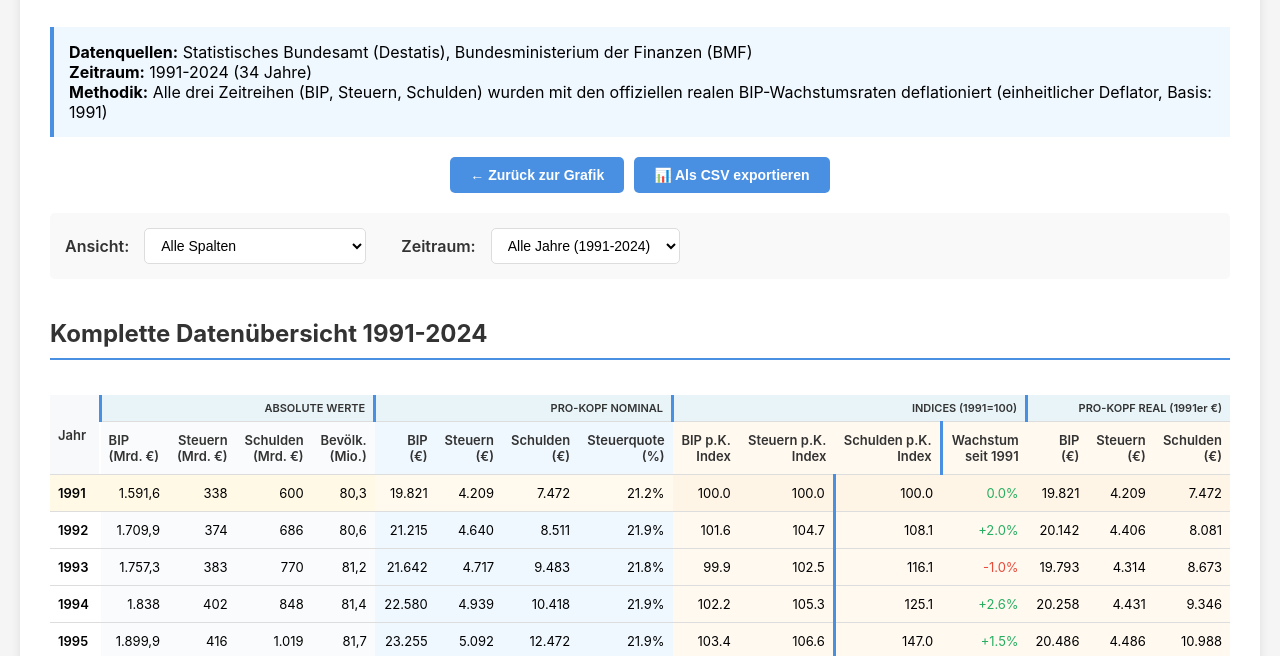
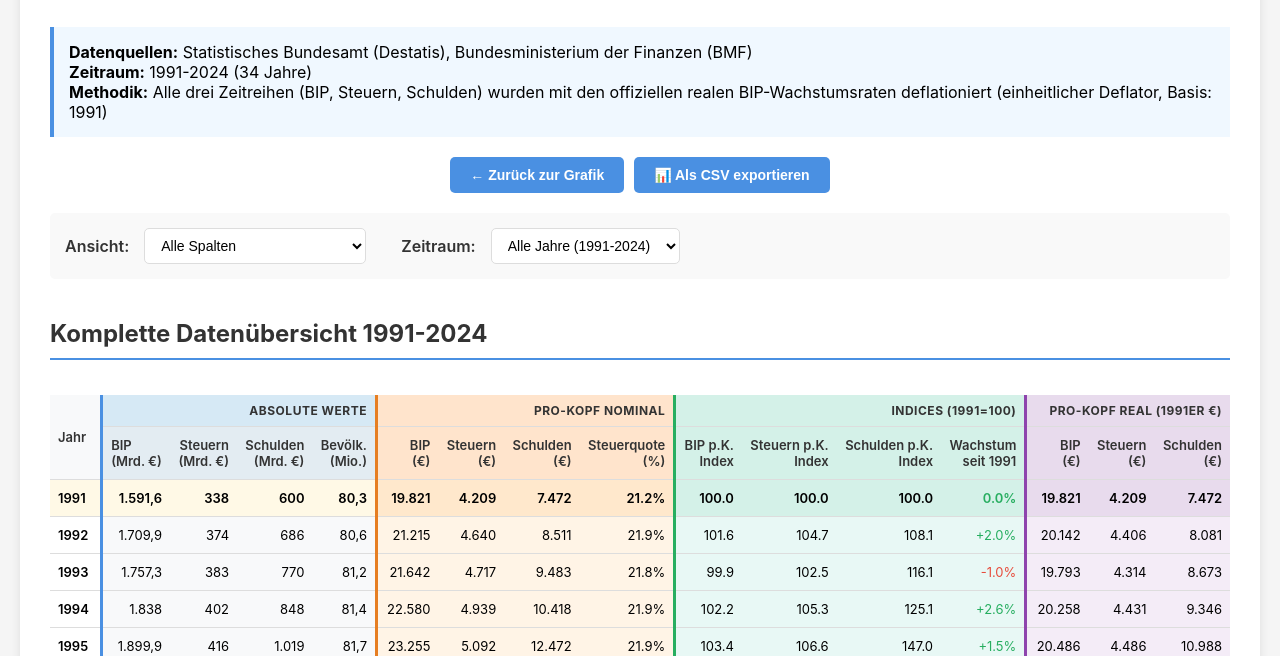
Before and after one commit to LT-Analytics/de_gov_data, a plain HTML site: page visualizations/gdp/gdp_tax_debt_table.html in a window 1280 px wide. Shown: the part 144-800 px from the top of the page. Drawn offline with Linux system fonts and the light colour scheme.

Commit message:
Improve table header styling and enhance visual separation for GDP, tax, and debt data

```diff
--- a/visualizations/gdp/gdp_tax_debt_table.html
+++ b/visualizations/gdp/gdp_tax_debt_table.html
@@ -113,14 +113,28 @@
             text-align: left;
         }
         th.section-header {
-            background: #e8f4f8;
-            font-size: 11px;
-            padding: 6px 8px;
-            font-weight: 600;
+            font-size: 12px;
+            padding: 8px 8px;
+            font-weight: 700;
+            text-transform: uppercase;
+            letter-spacing: 0.5px;
+        }
+        /* Farben für Section Header */
+        th.section-header:nth-child(2) {
+            background: #d6e9f5;
             border-left: 3px solid #4A90E2;
         }
-        th.section-header:first-child {
-            border-left: none;
+        th.section-header:nth-child(3) {
+            background: #ffe4cc;
+            border-left: 3px solid #E67E22;
+        }
+        th.section-header:nth-child(4) {
+            background: #d4f1e8;
+            border-left: 3px solid #27ae60;
+        }
+        th.section-header:nth-child(5) {
+            background: #e8dbed;
+            border-left: 3px solid #8e44ad;
         }
         td {
             padding: 10px 8px;
@@ -131,43 +145,96 @@
             text-align: left;
             font-weight: 600;
         }
-        /* Visuelle Trennung zwischen Hauptbereichen */
-        td.col-perCapita:first-of-type,
-        th.col-perCapita:first-of-type {
+        /* Visuelle Trennung zwischen Hauptbereichen - für alle Zeilen inkl. Header */
+        /* Spalte 2: erste Spalte "Absolute Werte" (gilt für tbody und thead Zeile 2) */
+        td:nth-child(2),
+        thead tr:nth-child(2) th:nth-child(1) {
             border-left: 3px solid #4A90E2;
         }
-        td.col-relative:first-of-type,
-        th.col-relative:first-of-type {
+        /* Spalte 6: erste Spalte "Pro-Kopf Nominal" (5. th in Zeile 2, da Jahr nicht mitgezählt) */
+        td:nth-child(6),
+        thead tr:nth-child(2) th:nth-child(5) {
+            border-left: 3px solid #E67E22;
+        }
+        /* Spalte 10: erste Spalte "Indices" (9. th in Zeile 2) */
+        td:nth-child(10),
+        thead tr:nth-child(2) th:nth-child(9) {
+            border-left: 3px solid #27ae60;
+        }
+        /* Spalte 14: erste Spalte "Pro-Kopf Real" (13. th in Zeile 2) */
+        td:nth-child(14),
+        thead tr:nth-child(2) th:nth-child(13) {
+            border-left: 3px solid #8e44ad;
+        }
+        /* Erste Header-Zeile (colspan) */
+        thead tr:nth-child(1) th:nth-child(2) {
             border-left: 3px solid #4A90E2;
         }
-        /* Letzte Spalte Real-Werte auch abgrenzen */
-        td:nth-child(12),
-        th:nth-child(12) {
-            border-left: 3px solid #4A90E2;
+        thead tr:nth-child(1) th:nth-child(3) {
+            border-left: 3px solid #E67E22;
         }
+        thead tr:nth-child(1) th:nth-child(4) {
+            border-left: 3px solid #27ae60;
+        }
+        thead tr:nth-child(1) th:nth-child(5) {
+            border-left: 3px solid #8e44ad;
+        }
+
         /* Unterschiedliche Hintergrundfarben für Bereiche */
-        .col-absolute {
-            background-color: #fafbfc;
+        /* Absolute Werte: Spalten 2-5 */
+        td:nth-child(2), td:nth-child(3), td:nth-child(4), td:nth-child(5) {
+            background-color: #f8f9fa;
         }
-        .col-perCapita {
-            background-color: #f0f8ff;
+        th.col-absolute {
+            background-color: #e3ecf2;
         }
-        .col-relative {
-            background-color: #fff9f0;
+        /* Pro-Kopf Nominal: Spalten 6-9 */
+        td:nth-child(6), td:nth-child(7), td:nth-child(8), td:nth-child(9) {
+            background-color: #fff4e6;
         }
-        tr:hover .col-absolute,
-        tr:hover .col-perCapita,
-        tr:hover .col-relative {
-            background-color: #f0f0f0;
+        th.col-perCapita {
+            background-color: #ffe4cc;
         }
-        .highlight-row .col-absolute {
+        /* Indices: Spalten 10-13 */
+        td:nth-child(10), td:nth-child(11), td:nth-child(12), td:nth-child(13) {
+            background-color: #e8f8f5;
+        }
+        th.col-relative {
+            background-color: #d4f1e8;
+        }
+        /* Pro-Kopf Real: Spalten 14-16 */
+        td:nth-child(14), td:nth-child(15), td:nth-child(16) {
+            background-color: #f4ecf7;
+        }
+        th.col-real {
+            background-color: #e8dbed;
+        }
+
+        /* Hover-Effekt für gesamte Zeile */
+        tr:hover td {
+            filter: brightness(0.95);
+        }
+
+        /* Highlight-Zeilen (1991, 2000, 2010, 2020, 2024) */
+        .highlight-row td:nth-child(2), .highlight-row td:nth-child(3),
+        .highlight-row td:nth-child(4), .highlight-row td:nth-child(5) {
             background-color: #fff9e6;
+            font-weight: 600;
         }
-        .highlight-row .col-perCapita {
-            background-color: #fffaed;
+        .highlight-row td:nth-child(6), .highlight-row td:nth-child(7),
+        .highlight-row td:nth-child(8), .highlight-row td:nth-child(9) {
+            background-color: #ffe8cc;
+            font-weight: 600;
         }
-        .highlight-row .col-relative {
-            background-color: #fff5e6;
+        .highlight-row td:nth-child(10), .highlight-row td:nth-child(11),
+        .highlight-row td:nth-child(12), .highlight-row td:nth-child(13) {
+            background-color: #d4f1e8;
+            font-weight: 600;
+        }
+        .highlight-row td:nth-child(14), .highlight-row td:nth-child(15),
+        .highlight-row td:nth-child(16) {
+            background-color: #e8dbed;
+            font-weight: 600;
         }
         tr:hover {
             background-color: #f9f9f9;
@@ -288,9 +355,9 @@
                         <th class="col-relative">Schulden p.K.<br>Index</th>
                         <th class="col-relative">Wachstum<br>seit 1991</th>
                         <!-- Real in 1991er Euro -->
-                        <th class="col-relative">BIP<br>(€)</th>
-                        <th class="col-relative">Steuern<br>(€)</th>
-                        <th class="col-relative">Schulden<br>(€)</th>
+                        <th class="col-real">BIP<br>(€)</th>
+                        <th class="col-real">Steuern<br>(€)</th>
+                        <th class="col-real">Schulden<br>(€)</th>
                     </tr>
                 </thead>
                 <tbody id="tableBody">
@@ -524,9 +591,9 @@
                         ${row.growthRate > 0 ? '+' : ''}${row.growthRate.toFixed(1)}%
                     </td>
                     <!-- Real in 1991er Euro -->
-                    <td class="col-relative">${Math.round(row.bipPerCapitaReal).toLocaleString('de-DE')}</td>
-                    <td class="col-relative">${Math.round(row.taxPerCapitaReal).toLocaleString('de-DE')}</td>
-                    <td class="col-relative">${Math.round(row.debtPerCapitaReal).toLocaleString('de-DE')}</td>
+                    <td class="col-real">${Math.round(row.bipPerCapitaReal).toLocaleString('de-DE')}</td>
+                    <td class="col-real">${Math.round(row.taxPerCapitaReal).toLocaleString('de-DE')}</td>
+                    <td class="col-real">${Math.round(row.debtPerCapitaReal).toLocaleString('de-DE')}</td>
                 `;
 
                 tbody.appendChild(tr);
@@ -538,13 +605,13 @@
             const table = document.getElementById('dataTable');
 
             // Alle Spalten erst mal anzeigen
-            table.querySelectorAll('.col-absolute, .col-perCapita, .col-relative').forEach(el => {
+            table.querySelectorAll('.col-absolute, .col-perCapita, .col-relative, .col-real').forEach(el => {
                 el.style.display = '';
             });
 
             // Je nach Modus Spalten ausblenden
             if (mode === 'absolute') {
-                table.querySelectorAll('.col-relative, .col-perCapita').forEach(el => {
+                table.querySelectorAll('.col-relative, .col-real, .col-perCapita').forEach(el => {
                     el.style.display = 'none';
                 });
             } else if (mode === 'relative') {
```
